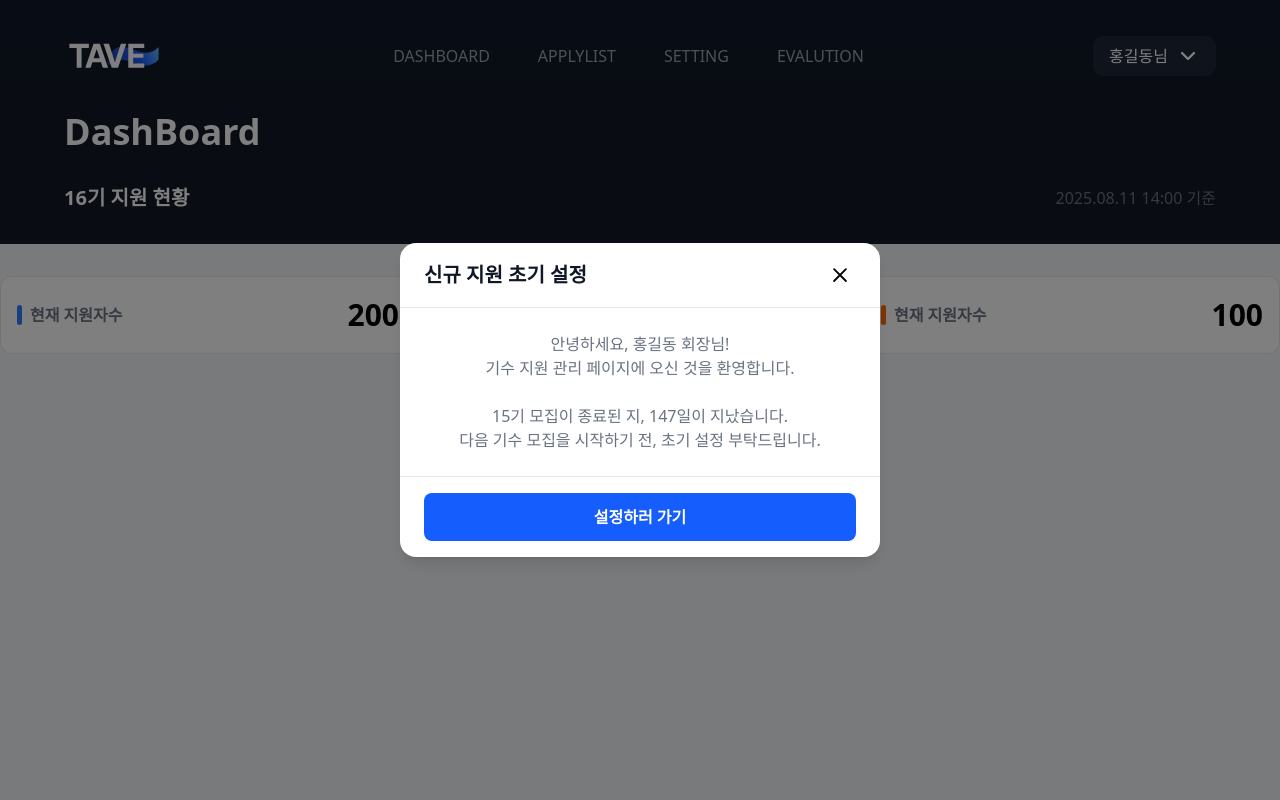
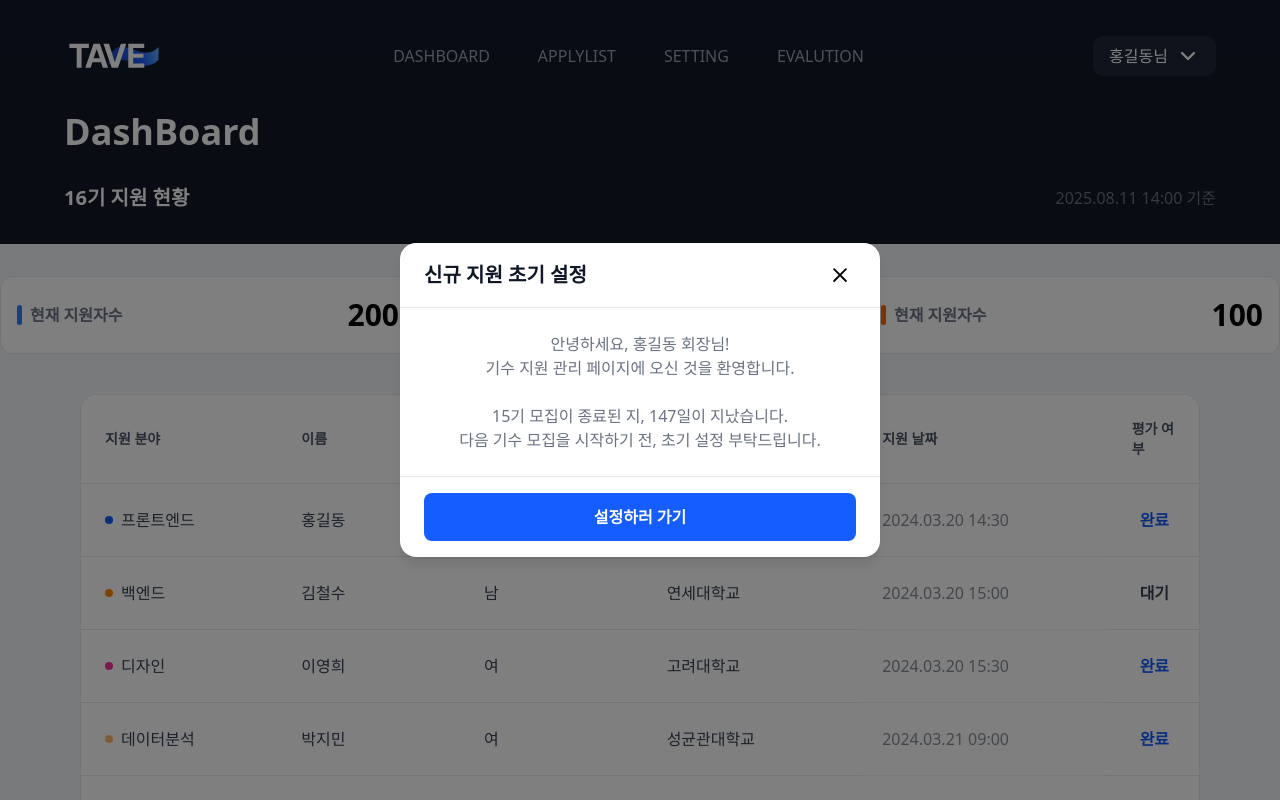
Before and after one commit to Wonchang0314/TAVE-APPLY-ADMIN-FE, a React (Vite) app: page /dashboard in a window 1280 px wide. Shown: the top 800 px of the page. Built offline with nearby package versions, Linux system fonts and the light colour scheme.

Commit message:
FEAT : 테이블 + 페이징 컴포넌트

```diff
--- /dev/null
+++ b/src/components/ApplicationTable/ApplicationTable.tsx
@@ -0,0 +1,256 @@
+import React, { useState } from 'react';
+import Pagination from '../Pagination/Pagination';
+
+const ApplicationTable = () => {
+  const [currentPage, setCurrentPage] = useState(1);
+  const itemsPerPage = 7;
+
+  const mockData = [
+    {
+      id: '1',
+      field: '프론트엔드',
+      name: '홍길동',
+      gender: 'MALE',
+      school: '서울대학교',
+      appliedAt: '2024.03.20 14:30',
+      isEvaluated: true,
+    },
+    {
+      id: '2',
+      field: '백엔드',
+      name: '김철수',
+      gender: 'MALE',
+      school: '연세대학교',
+      appliedAt: '2024.03.20 15:00',
+      isEvaluated: false,
+    },
+    {
+      id: '3',
+      field: '디자인',
+      name: '이영희',
+      gender: 'FEMALE',
+      school: '고려대학교',
+      appliedAt: '2024.03.20 15:30',
+      isEvaluated: true,
+    },
+    {
+      id: '4',
+      field: '데이터분석',
+      name: '박지민',
+      gender: 'FEMALE',
+      school: '성균관대학교',
+      appliedAt: '2024.03.21 09:00',
+      isEvaluated: true,
+    },
+    {
+      id: '5',
+      field: '딥러닝',
+      name: '최현우',
+      gender: 'MALE',
+      school: '한양대학교',
+      appliedAt: '2024.03.21 09:30',
+      isEvaluated: false,
+    },
+    {
+      id: '6',
+      field: '프론트엔드',
+      name: '서지수',
+      gender: 'FEMALE',
+      school: '서울여자대학교',
+      appliedAt: '2024.03.21 10:00',
+      isEvaluated: true,
+    },
+    {
+      id: '7',
+      field: '백엔드',
+      name: '정민호',
+      gender: 'MALE',
+      school: '중앙대학교',
+      appliedAt: '2024.03.21 10:30',
+      isEvaluated: false,
+    },
+    {
+      id: '8',
+      field: '디자인',
+      name: '한소희',
+      gender: 'FEMALE',
+      school: '홍익대학교',
+      appliedAt: '2024.03.21 11:00',
+      isEvaluated: true,
+    },
+    {
+      id: '9',
+      field: '데이터분석',
+      name: '이승기',
+      gender: 'MALE',
+      school: '경희대학교',
+      appliedAt: '2024.03.21 11:30',
+      isEvaluated: false,
+    },
+    {
+      id: '10',
+      field: '딥러닝',
+      name: '김보라',
+      gender: 'FEMALE',
+      school: '부산대학교',
+      appliedAt: '2024.03.21 12:00',
+      isEvaluated: true,
+    },
+    {
+      id: '11',
+      field: '프론트엔드',
+      name: '장우진',
+      gender: 'MALE',
+      school: '인하대학교',
+      appliedAt: '2024.03.21 12:30',
+      isEvaluated: false,
+    },
+    {
+      id: '12',
+      field: '백엔드',
+      name: '오지현',
+      gender: 'FEMALE',
+      school: '동국대학교',
+      appliedAt: '2024.03.21 13:00',
+      isEvaluated: true,
+    },
+    {
+      id: '13',
+      field: '디자인',
+      name: '강다연',
+      gender: 'FEMALE',
+      school: '이화여자대학교',
+      appliedAt: '2024.03.21 13:30',
+      isEvaluated: false,
+    },
+    {
+      id: '14',
+      field: '데이터분석',
+      name: '류진우',
+      gender: 'MALE',
+      school: '건국대학교',
+      appliedAt: '2024.03.21 14:00',
+      isEvaluated: true,
+    },
+    {
+      id: '15',
+      field: '딥러닝',
+      name: '배수지',
+      gender: 'FEMALE',
+      school: '경북대학교',
+      appliedAt: '2024.03.21 14:30',
+      isEvaluated: false,
+    },
+  ];
+
+
+  const getFieldColor = (field: string) => {
+    switch (field) {
+      case '프론트엔드':
+        return 'bg-blue-600';
+      case '백엔드':
+        return 'bg-orange-400';
+      case '디자인':
+        return 'bg-pink-500';
+      case '데이터분석':
+        return 'bg-orange-300';
+      case '딥러닝':
+        return 'bg-green-400';
+      default:
+        return 'bg-gray-300';
+    }
+  };
+
+  const indexOfLastItem = currentPage * itemsPerPage;
+  const indexOfFirstItem = indexOfLastItem - itemsPerPage;
+  const currentItems = mockData.slice(indexOfFirstItem, indexOfLastItem);
+  const totalPages = Math.ceil(mockData.length / itemsPerPage);
+
+  const handlePageChange = (pageNumber: number): void => {
+    setCurrentPage(pageNumber);
+  };
+
+  const getGenderText = (gender: string) => {
+    return gender === 'MALE' ? '남' : '여';
+  };
+
+  return (
+    <div className="w-full overflow-x-auto mt-10 px-20">
+      <div className="max-w-8xl mx-auto">
+      <div className="bg-white rounded-2xl border border-gray-200 overflow-hidden">
+  <table className="w-full border-separate border-spacing-0">
+    <thead className="bg-white">
+      <tr className="rounded-t-xl overflow-hidden">
+        <th className="px-6 py-6 text-left text-gray-600 text-sm font-bold border-b border-gray-200">
+          지원 분야
+        </th>
+        <th className="px-6 py-6 text-left text-gray-600 text-sm font-bold border-b border-gray-200 min-w-32">
+          이름
+        </th>
+        <th className="px-6 py-6 text-left text-gray-600 text-sm font-bold border-b border-gray-200 min-w-32">
+          성별
+        </th>
+        <th className="px-6 py-6 text-left text-gray-600 text-sm font-bold border-b border-gray-200">
+          학교
+        </th>
+        <th className="px-6 py-6 text-left text-gray-600 text-sm font-bold border-b border-gray-200">
+          지원 날짜
+        </th>
+        <th className="px-6 py-6 text-left text-gray-600 text-sm font-bold border-b border-gray-200 max-w-16">
+          평가 여부
+        </th>
+      </tr>
+    </thead>
+    <tbody className="bg-white">
+      {currentItems.map((application, index) => (
+        <tr
+          key={application.id}
+          className={`hover:bg-slate-600/5 border-b border-gray-200  ${
+            index === currentItems.length - 1 ? 'rounded-b-xl' : ''
+          }`}
+        >
+          <td className="flex items-center gap-2 px-6 py-6 whitespace-nowrap border-b border-gray-200 justify-start text-gray-700 text-base font-medium min-w-[120px]">
+  <div className={`w-2 h-2 rounded-full ${getFieldColor(application.field)}`} />
+  {application.field}
+</td>
+          <td className="px-6 py-6 whitespace-nowrap border-b border-gray-200 justify-start text-gray-700 text-base font-medium min-w-32">
+            {application.name}
+          </td>
+          <td className="px-6 py-6 whitespace-nowrap border-b border-gray-200 justify-start text-gray-700 text-base font-medium min-w-32">
+            {getGenderText(application.gender)}
+          </td>
+          <td className="px-6 py-6 whitespace-nowrap border-b border-gray-200 justify-start text-gray-700 text-base font-medium">
+            {application.school}
+          </td>
+          <td className="px-6 py-6 whitespace-nowrap border-b border-gray-200 opacity-60 justify-start text-gray-700 text-base font-medium">
+            {application.appliedAt}
+          </td>
+          <td className="px-6 py-6 whitespace-nowrap border-b border-gray-200 text-sm max-w-16">
+            <span
+              className={`px-2 justify-start text-base leading-5 font-semibold rounded-full ${
+                application.isEvaluated
+                  ? 'text-blue-600 font-bold'
+                  : 'text-gray-700 font-medium'
+              }`}
+            >
+              {application.isEvaluated ? '완료' : '대기'}
+            </span>
+          </td>
+        </tr>
+      ))}
+    </tbody>
+  </table>
+</div>
+
+
+        <Pagination
+          currentPage={currentPage}
+          totalPages={totalPages}
+          onPageChange={handlePageChange}
+        />
+      </div>
+    </div>
+  );
+};
+
+export default ApplicationTable;
--- /dev/null
+++ b/src/components/Pagination/Pagination.tsx
@@ -0,0 +1,56 @@
+import React from 'react';
+import ArrowLeft from '../../assets/icons/arrow-left.svg';
+import ArrowRight from '../../assets/Icons/arrow-right.svg';
+
+interface PaginationProps {
+  currentPage: number;
+  totalPages: number;
+  onPageChange: (page: number) => void;
+}
+
+const Pagination: React.FC<PaginationProps> = ({ currentPage, totalPages, onPageChange }) => {
+  return (
+    <div className="flex justify-center items-center space-x-2 mt-4">
+      {/* 이전 페이지 */}
+      <button
+        onClick={() => onPageChange(currentPage - 1)}
+        disabled={currentPage === 1}
+        className={`p-2 rounded-md flex items-center cursor-pointer ${
+          currentPage === 1 ? 'opacity-50 cursor-not-allowed' : ''
+        }`}
+        aria-label="이전 페이지"
+      >
+        <img src={ArrowLeft} alt="이전" className="w-6 h-6" />
+      </button>
+
+      {/* 페이지 번호 */}
+      {Array.from({ length: totalPages }, (_, i) => (
+        <button
+          key={i + 1}
+          onClick={() => onPageChange(i + 1)}
+          className={`w-9 h-9 justify-start rounded-lg text-sm font-bold cursor-pointer ${
+            currentPage === i + 1
+              ? 'bg-blue-600 text-white'
+              : 'text-gray-600 text-sm font-bold'
+          }`}
+        >
+          {i + 1}
+        </button>
+      ))}
+
+      {/* 다음 페이지 */}
+      <button
+        onClick={() => onPageChange(currentPage + 1)}
+        disabled={currentPage === totalPages}
+        className={`p-2 rounded-md flex items-center cursor-pointer ${
+          currentPage === totalPages ? 'opacity-50 cursor-not-allowed' : ''
+        }`}
+        aria-label="다음 페이지"
+      >
+        <img src={ArrowRight} alt="다음" className="w-6 h-6" />
+      </button>
+    </div>
+  );
+};
+
+export default Pagination;
--- a/src/pages/DashBoard/index.tsx
+++ b/src/pages/DashBoard/index.tsx
@@ -2,7 +2,7 @@ import { useState } from "react";
 import FlexBox from "@/components/Layout/FlexBox";
 import CountCard from "@/components/CountCard";
 import Modal from "@/components/Modal/Modal";
-
+import ApplicationTable from "@/components/ApplicationTable/ApplicationTable";
 export const Page = () => {
   const [isOpen, setIsOpen] = useState(true);
   return (
@@ -21,6 +21,7 @@ export const Page = () => {
           <CountCard text="전 기수 대비" boxColor="green" count="+10%" />
           <CountCard text="현재 지원자수" boxColor="orange" count={100} />
         </FlexBox>
+        <ApplicationTable />
         <Modal
           isOpen={isOpen}
           title="신규 지원 초기 설정"
```
Also changed, not shown: src/assets/Icons/arrow-left.svg (added), src/assets/Icons/arrow-right.svg (added).
